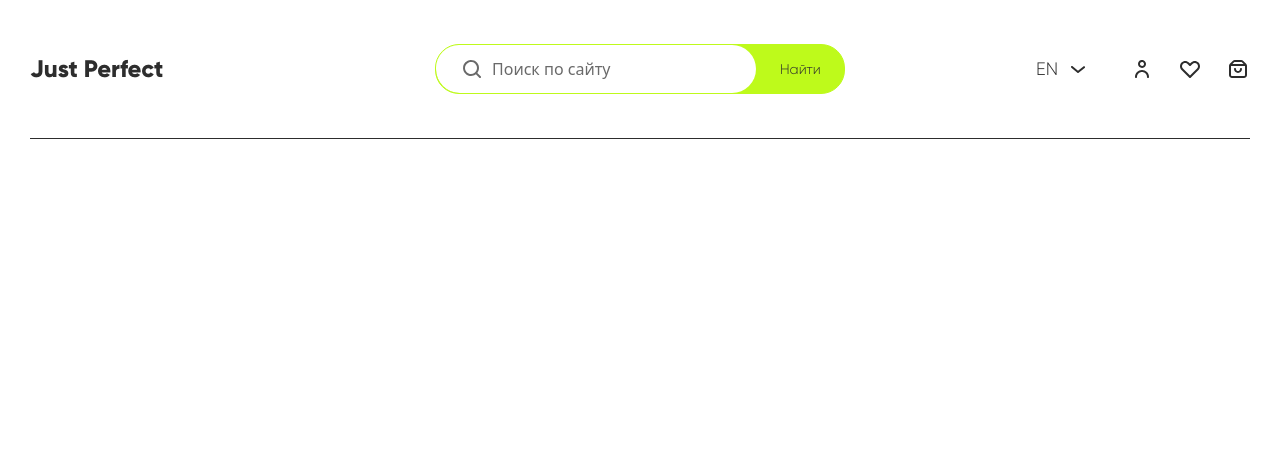
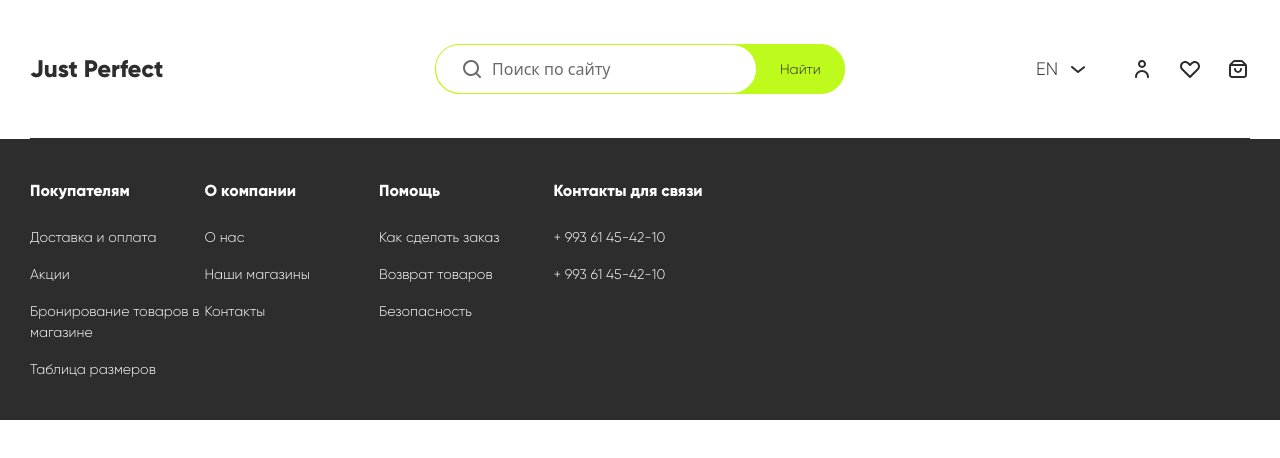
Before and after one commit to sSquareLogic/just-perfect, a Next.js app: page / in a window 1280 px wide. Shown: the top 458 px of the page. Built offline with nearby package versions, Linux system fonts and the light colour scheme.

Commit message:
footer left side

```diff
--- a/app/layout.tsx
+++ b/app/layout.tsx
@@ -3,6 +3,7 @@ import "./globals.css";
 import { Raleway } from "next/font/google";
 import localFont from "next/font/local";
 import GlobalProvider from "@/providers/GlobalProvider";
+import Footer from "@/components/footer/Footer";
 
 const raleway = Raleway({
   subsets: ["latin-ext", "cyrillic-ext"],
@@ -38,6 +39,7 @@ export default function RootLayout({
         <body className={`${raleway.variable} ${gilroy.variable}`}>
           <Header />
           {children}
+          <Footer />
         </body>
       </GlobalProvider>
     </html>
--- /dev/null
+++ b/components/footer/Footer.tsx
@@ -0,0 +1,14 @@
+import Container from "../Container";
+import FooterLinks from "./FooterLinks";
+
+const Footer = () => {
+  return (
+    <footer className="footer py-10 bg-BLACK">
+      <Container className="grid grid-cols-FOOTER gap-28">
+        <FooterLinks />
+      </Container>
+    </footer>
+  );
+};
+
+export default Footer;
--- /dev/null
+++ b/components/footer/FooterLink.tsx
@@ -0,0 +1,16 @@
+import { IFooterLink } from "@/types/data/footer.types";
+import Link from "next/link";
+
+const FooterLink = ({ link, name }: IFooterLink) => {
+  return (
+    <li className="footer-link text-WHITE font-GR text-XS_TEXT">
+      {link.startsWith("/") ? (
+        <Link href={link}>{name}</Link>
+      ) : (
+        <a href={link}>{name}</a>
+      )}
+    </li>
+  );
+};
+
+export default FooterLink;
--- /dev/null
+++ b/components/footer/FooterLinks.tsx
@@ -0,0 +1,22 @@
+import { footerLinks } from "@/settings/footer";
+import FooterLinksItem from "./FooterLinksItem";
+import { v4 } from "uuid";
+
+const FooterLinks = () => {
+  return (
+    <ul
+      className="footer-links grid"
+      style={{ gridTemplateColumns: `repeat(${footerLinks.length}, 1fr)` }}
+    >
+      {footerLinks.map((footerLink) => (
+        <FooterLinksItem
+          items={footerLink.items}
+          key={v4()}
+          title={footerLink.title}
+        />
+      ))}
+    </ul>
+  );
+};
+
+export default FooterLinks;
--- /dev/null
+++ b/components/footer/FooterLinksItem.tsx
@@ -0,0 +1,18 @@
+import { IFooterLinksItem } from "@/types/data/footer.types";
+import FooterLink from "./FooterLink";
+import { v4 } from "uuid";
+
+const FooterLinksItem = ({ items, title }: IFooterLinksItem) => {
+  return (
+    <li className="footer-links-item flex flex-col gap-6">
+      <h6 className="text-WHITE text-SM_TEXT font-GR font-bold">{title}</h6>
+      <ul className="flex flex-col gap-4">
+        {items.map((item) => (
+          <FooterLink key={v4()} link={item.link} name={item.name} />
+        ))}
+      </ul>
+    </li>
+  );
+};
+
+export default FooterLinksItem;
--- /dev/null
+++ b/settings/footer.ts
@@ -0,0 +1,72 @@
+import { IFooterLinksItem } from "@/types/data/footer.types";
+
+export const footerLinks: IFooterLinksItem[] = [
+  {
+    title: "Покупателям",
+    items: [
+      {
+        link: "/",
+        name: "Доставка и оплата",
+      },
+      {
+        link: "/",
+        name: "Акции",
+      },
+      {
+        link: "/",
+        name: "Бронирование товаров в магазине",
+      },
+      {
+        link: "/",
+        name: "Таблица размеров",
+      },
+    ],
+  },
+  {
+    title: "О компании",
+    items: [
+      {
+        link: "/",
+        name: "О нас",
+      },
+      {
+        link: "/",
+        name: "Наши магазины",
+      },
+      {
+        link: "/",
+        name: "Контакты",
+      },
+    ],
+  },
+  {
+    title: "Помощь",
+    items: [
+      {
+        link: "/",
+        name: "Как сделать заказ",
+      },
+      {
+        link: "/",
+        name: "Возврат товаров",
+      },
+      {
+        link: "/",
+        name: "Безопасность",
+      },
+    ],
+  },
+  {
+    title: "Контакты для связи",
+    items: [
+      {
+        link: "tel:+99361454210",
+        name: "+ 993 61 45-42-10",
+      },
+      {
+        link: "tel:+99361454210",
+        name: "+ 993 61 45-42-10",
+      },
+    ],
+  },
+];
--- a/tailwind.config.js
+++ b/tailwind.config.js
@@ -29,6 +29,7 @@ module.exports = {
       },
       gridTemplateColumns: {
         HEADER: "1fr 410px 1fr",
+        FOOTER: "auto 410px",
       },
     },
   },
```
Also changed, not shown: types/data/footer.types.ts (added, +9 -0 lines).
